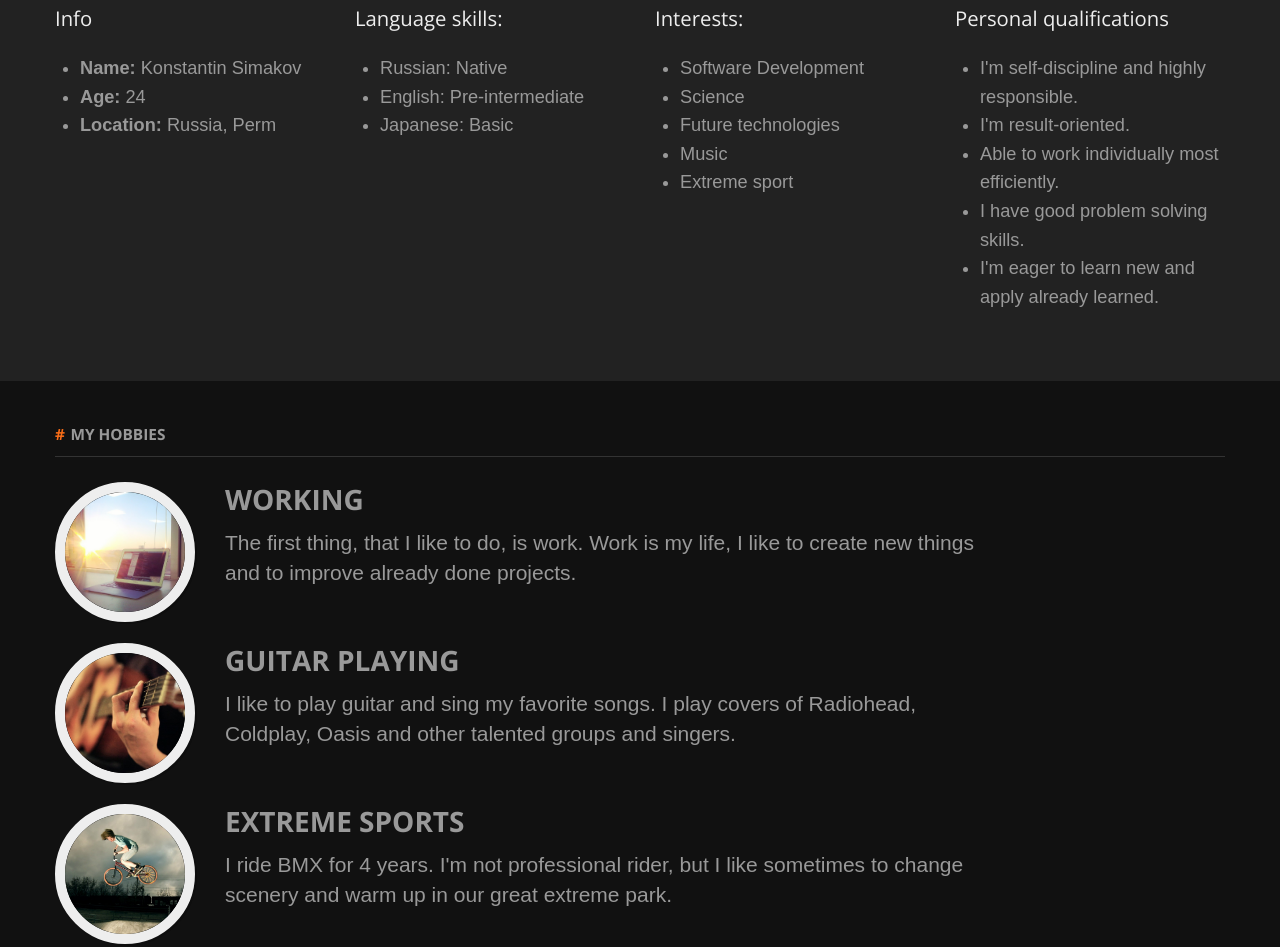
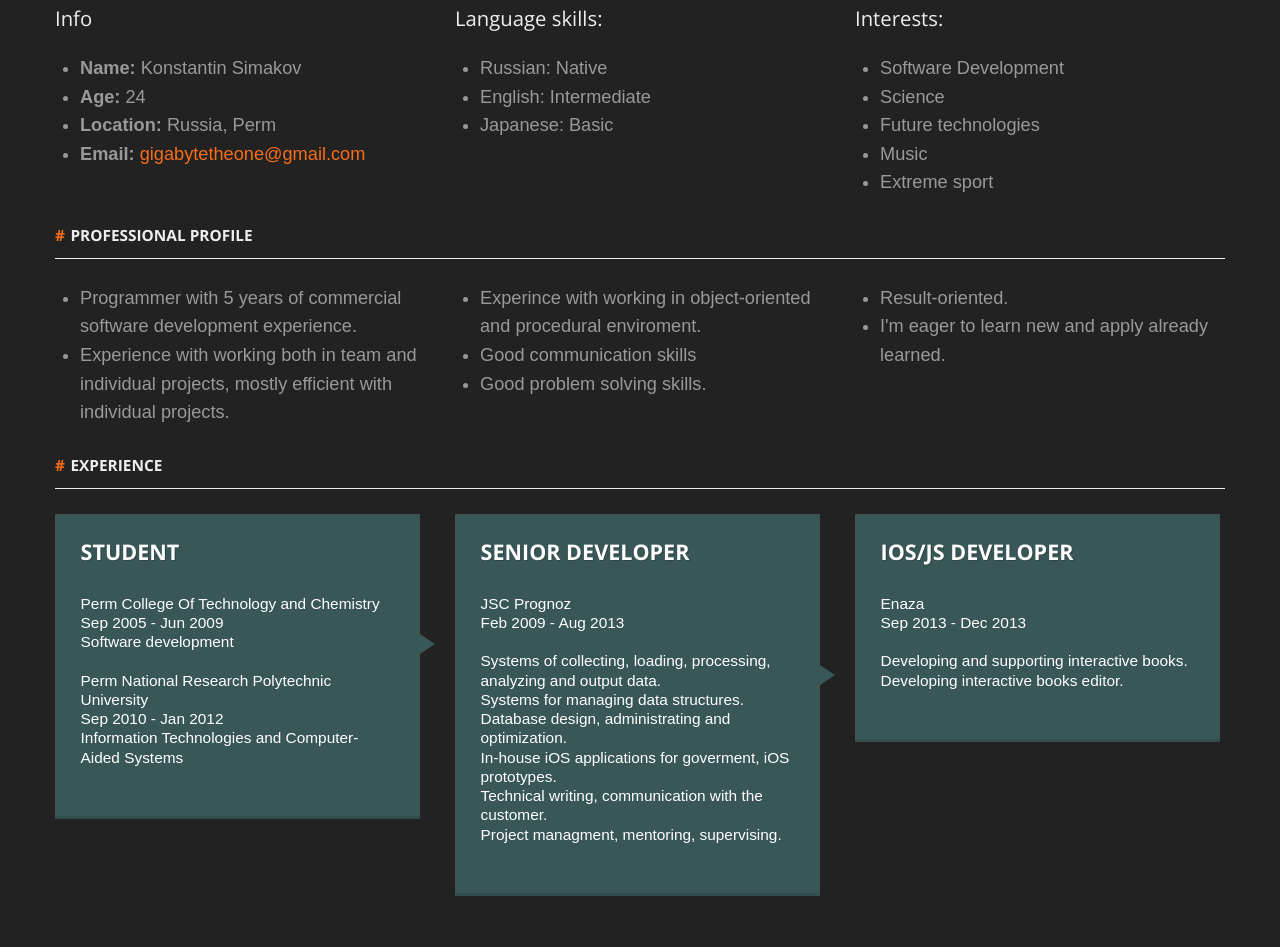
Before and after one commit to ks-simakov/gigabytetheone.github.io, a plain HTML site: page index.html in a window 1280 px wide. Shown: the part 497-1444 px from the top of the page. Drawn offline with nearby package versions, Linux system fonts and the light colour scheme.

Commit message:
New info

```diff
--- a/assets/css/main.css
+++ b/assets/css/main.css
@@ -7,6 +7,23 @@ p {
   display: block;
 }
 
+
+#about h2 {
+	color: #eee;
+	border-bottom-color: #eee;
+}
+
+#about .work-experience {
+	/*font-size: 0.85em*/
+}
+
+#about .work-experience h1 {
+	font-size: 1.4em
+}
+
+#about .work-experience .bulle p {
+	font-size: 1em;
+}
 
 .hobbies .imgRounded {width:120px; height:120px;}
 
--- a/index.html
+++ b/index.html
@@ -66,7 +66,7 @@
           <div class="row">
             <div class="span3 offset1">
               <div class="imgRounded color1">
-                <img src="assets/img/photo.jpg" alt="Konstantin Simakov" title="Konstantin Simakov">
+                <img src="assets/img/photo2.jpg" alt="Konstantin Simakov" title="Konstantin Simakov">
               </div>
             </div>
             <div class="span6 offset1">
@@ -74,7 +74,7 @@
                 <h1>Hello everyone!</h1>
                 <br>
                 <p>
-                  My name is Konstantin Simakov and this is my personal page.
+                  My name is Konstantin Simakov.
                 </p>
                 <p>
                   I'm 24 years old developer from Perm, Russian Federation. I like to develop an iOS applications, small landing pages and little tools for making our life easier.
@@ -88,11 +88,11 @@
       <div class="container">
         <div class="row">
           <div class="span12">
-            <h2>Short info</h2>
+            <h2>Personal info</h2>
 
 
             <div class="row" style="font-size: 1.3em">
-              <div class="span3">
+              <div class="span4">
                 <h5>Info</h5>
                 <ul>
                   <li>
@@ -104,25 +104,28 @@
                   <li>
                     <strong>Location:</strong> Russia, Perm
                   </li>
+                  <li>
+                    <strong>Email:</strong> <a href="mailto:gigabytetheone@gmail.com">gigabytetheone@gmail.com</a><br>
+                  </li>
                 </ul>
 
               </div>
 
-              <div class="span3">
+              <div class="span4">
                 <h5>Language skills:</h5>
                 <ul>
                   <li>
                     Russian: Native
                   </li>
                   <li>
-                    English: Pre-intermediate
+                    English: Intermediate
                   </li>
                   <li>
                     Japanese: Basic
                   </li>
                 </ul>
               </div>
-              <div class="span3">
+              <div class="span4">
                 <h5>Interests:</h5>
                 <ul>
                   <li>
@@ -142,30 +145,105 @@
                   </li>
                 </ul>
               </div>
+            </div>
 
-              <div class="span3">
-                <h5>Personal qualifications</h5>
+            <h2>Professional profile</h2>
+            <div class="row" style="font-size: 1.3em">
+              <div class="span4">
                 <ul>
                   <li>
-                    I'm self-discipline and highly responsible.
+                    Programmer with 5 years of commercial software development experience.
                   </li>
                   <li>
-                    I'm result-oriented.
+                    Experience with working both in team and individual projects, mostly efficient with individual projects.
+                  </li>
+                </ul>
+              </div>
+              <div class="span4">
+                <ul>
+                  <li>
+                    Experince with working in object-oriented and procedural enviroment.
                   </li>
                   <li>
-                    Able to work individually most efficiently.
+                    Good communication skills
                   </li>
                   <li>
-                    I have good problem solving skills.
+                    Good problem solving skills.
+                  </li>
+                </ul>
+              </div>
+              <div class="span4">
+                <ul>
+                  <li>
+                    Result-oriented.
                   </li>
                   <li>
                     I'm eager to learn new and apply already learned.
                   </li>
                 </ul>
+              </div>
+            </div>
+
+            <h2>Experience</h2>
+            <div class="row work-experience">
+              <div class="span4">
+                <div class="bulle bulleRight color3">
+                  <div>
+                    <h1>Student</h1>
+                    <br>
+                    <p>
+                      Perm College Of Technology and Chemistry<br>
+                      Sep 2005 - Jun 2009<br>
+                      Software development<br>
+                      <br>
+                      Perm National Research Polytechnic University<br>
+                      Sep 2010 - Jan 2012<br>
+                      Information Technologies and Computer-Aided Systems
+                    </p>
+                  </div>
+                  <div class="arrow"></div>
+                </div>
+              </div>
+
+              <div class="span4">
+                <div class="bulle bulleRight color3">
+                  <div>
+                    <h1>Senior developer</h1>
+                    <br>
+                    <p>
+                      JSC Prognoz<br>
+                      Feb 2009 - Aug 2013<br>
+                      <br>
+                      Systems of collecting, loading, processing, analyzing and output data.<br>
+                      Systems for managing data structures. Database design, administrating and optimization.<br>
+                      In-house iOS applications for goverment, iOS prototypes.<br>
+                      Technical writing, communication with the customer.<br>
+                      Project managment, mentoring, supervising.
+                    </p>
+                  </div>
+                  <div class="arrow"></div>
+                </div>
+              </div>
+
+              <div class="span4">
+                <div class="bulle color3">
+                  <div>
+                    <h1>iOS/JS developer</h1>
+                    <br>
+                    <p>
+                      Enaza<br>
+                      Sep 2013 - Dec 2013<br>
+                      <br>
+                      Developing and supporting interactive books.<br>
+                      Developing interactive books editor.
+                    </p>
+                  </div>
+                </div>
+              </div>
+            </div>
 
           </div>
 
-            </div>
         </div>
       </div>
     </div>
@@ -209,8 +287,6 @@
           </div>
         </div>
 
-
-
       </div>
     </div>
   </section>
@@ -225,8 +301,6 @@
         </div>
       </div>
     </header>
-
-
 
     <div class="container">
       <div class="row" id="projects-links">
```
Also changed, not shown: assets/img/photo2.jpg (added). Lines whose indentation alone changed are shown as unchanged.
